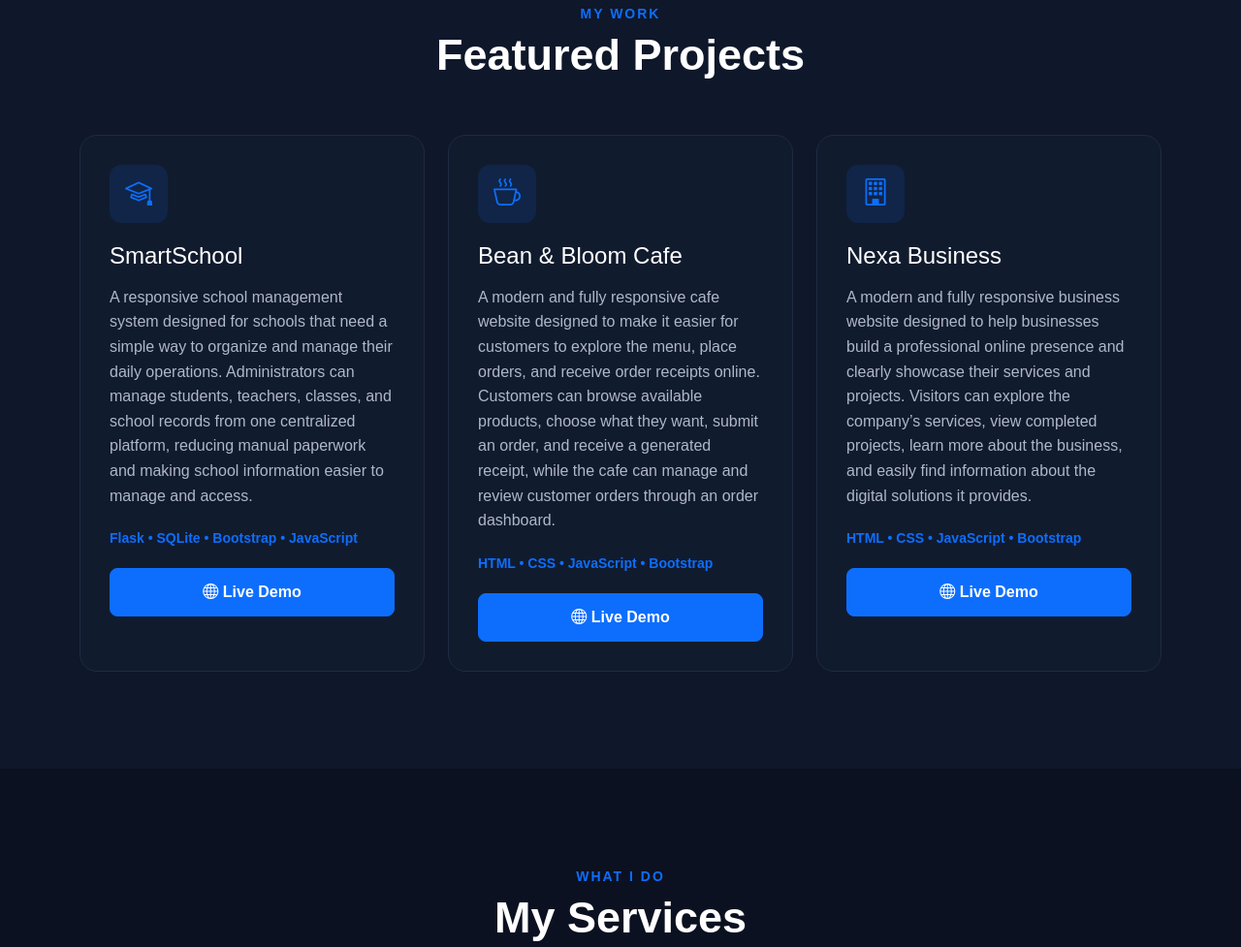
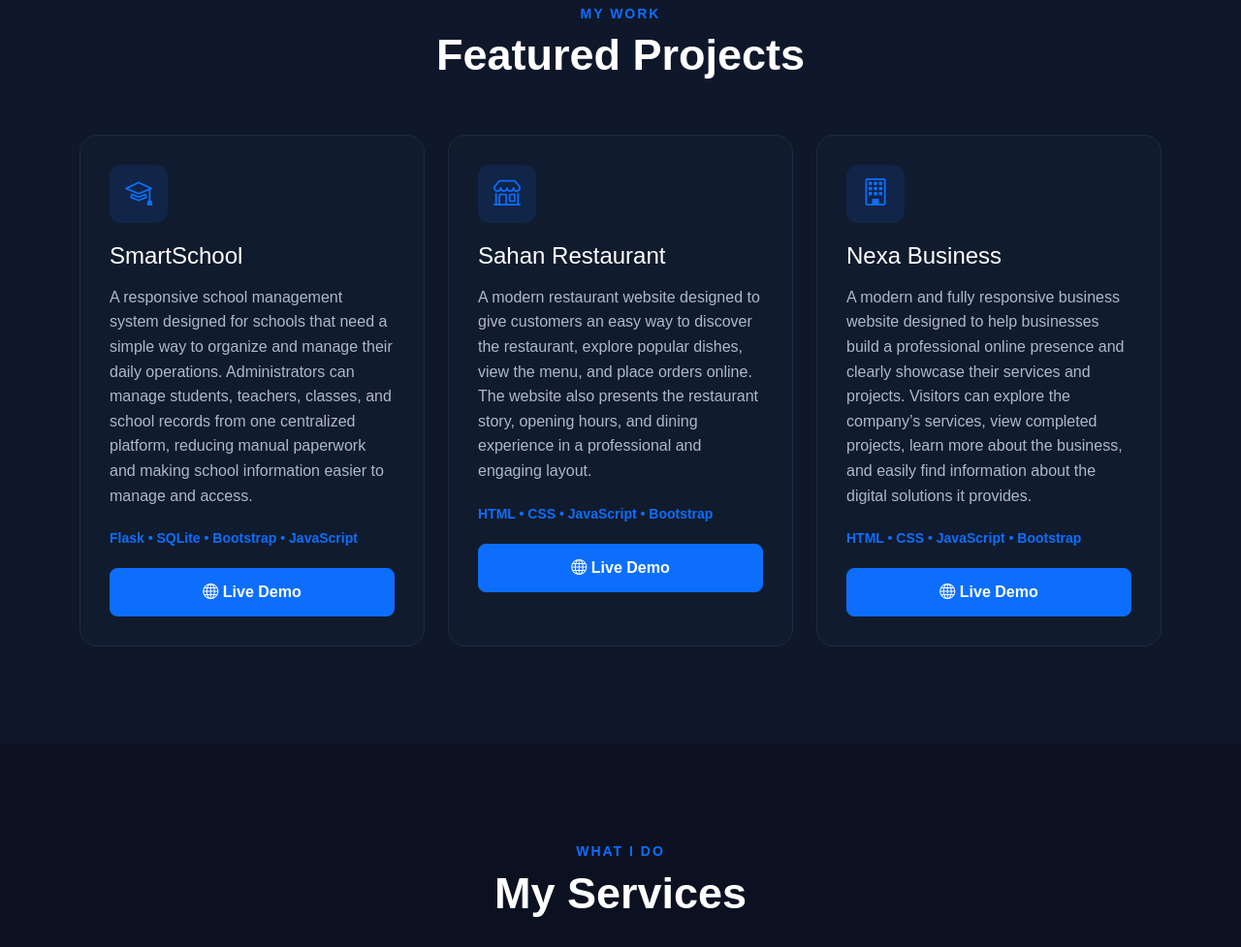
Before and after one commit to ilyasabdi2/omar_portfolio, a plain HTML site: page index.html in a window 1280 px wide. Shown: the part 2368-3345 px from the top of the page at 97% size. Drawn offline with nearby package versions, Linux system fonts and the light colour scheme.

Commit message:
first commit

```diff
--- a/index.html
+++ b/index.html
@@ -119,8 +119,6 @@
                             <i class="bi bi-github"></i>
                         </a>
 
-
-
                         <!-- WhatsApp -->
                         <a href="https://wa.me/254757220386" target="_blank" rel="noopener noreferrer"
                             aria-label="WhatsApp">
@@ -179,7 +177,6 @@
             </div>
 
         </div>
-
     </section>
 
 
@@ -209,7 +206,6 @@
                         I enjoy creating both engaging frontend experiences and reliable backend systems that solve
                         real-world problems.
                     </p>
-
 
                     <a href="https://wa.me/254757220386" class="btn btn-primary" target="_blank"
                         rel="noopener noreferrer">
@@ -248,7 +244,6 @@
             </div>
 
         </div>
-
     </section>
 
 
@@ -331,7 +326,6 @@
             </div>
 
         </div>
-
     </section>
 
 
@@ -365,7 +359,6 @@
                             reducing manual paperwork and making school information easier to manage and access.
                         </p>
 
-
                         <div class="project-tech">
                             Flask • SQLite • Bootstrap • JavaScript
                         </div>
@@ -385,25 +378,23 @@
                 </div>
 
 
-                <!-- ================= BEAN & BLOOM ================= -->
+                <!-- ================= SAHAN RESTAURANT ================= -->
                 <div class="col-md-6 col-lg-4">
 
                     <div class="project-card">
 
                         <div class="project-icon">
-                            <i class="bi bi-cup-hot"></i>
+                            <i class="bi bi-shop"></i>
                         </div>
 
-                        <h4>Bean & Bloom Cafe</h4>
+                        <h4>Sahan Restaurant</h4>
 
                         <p>
-                            A modern and fully responsive cafe website designed to make it easier for customers to
-                            explore the menu, place orders, and receive order receipts online.
-                            Customers can browse available products, choose what they want, submit an order, and receive
-                            a generated receipt, while the cafe can manage and review customer orders through an order
-                            dashboard.
+                            A modern restaurant website designed to give customers an easy way to discover
+                            the restaurant, explore popular dishes, view the menu, and place orders online.
+                            The website also presents the restaurant story, opening hours, and dining experience
+                            in a professional and engaging layout.
                         </p>
-
 
                         <div class="project-tech">
                             HTML • CSS • JavaScript • Bootstrap
@@ -411,7 +402,7 @@
 
                         <div class="project-buttons">
 
-                            <a href="https://bean-bloom-cafe.netlify.app" class="btn btn-primary" target="_blank"
+                            <a href="https://sahan-resturant.netlify.app/" class="btn btn-primary" target="_blank"
                                 rel="noopener noreferrer">
                                 <i class="bi bi-globe"></i>
                                 Live Demo
@@ -442,7 +433,6 @@
                             business, and easily find information about the digital solutions it provides.
                         </p>
 
-
                         <div class="project-tech">
                             HTML • CSS • JavaScript • Bootstrap
                         </div>
@@ -464,7 +454,6 @@
             </div>
 
         </div>
-
     </section>
 
 
@@ -539,7 +528,6 @@
             </div>
 
         </div>
-
     </section>
 
 
@@ -582,7 +570,6 @@
             </div>
 
         </div>
-
     </section>
 
 
```
